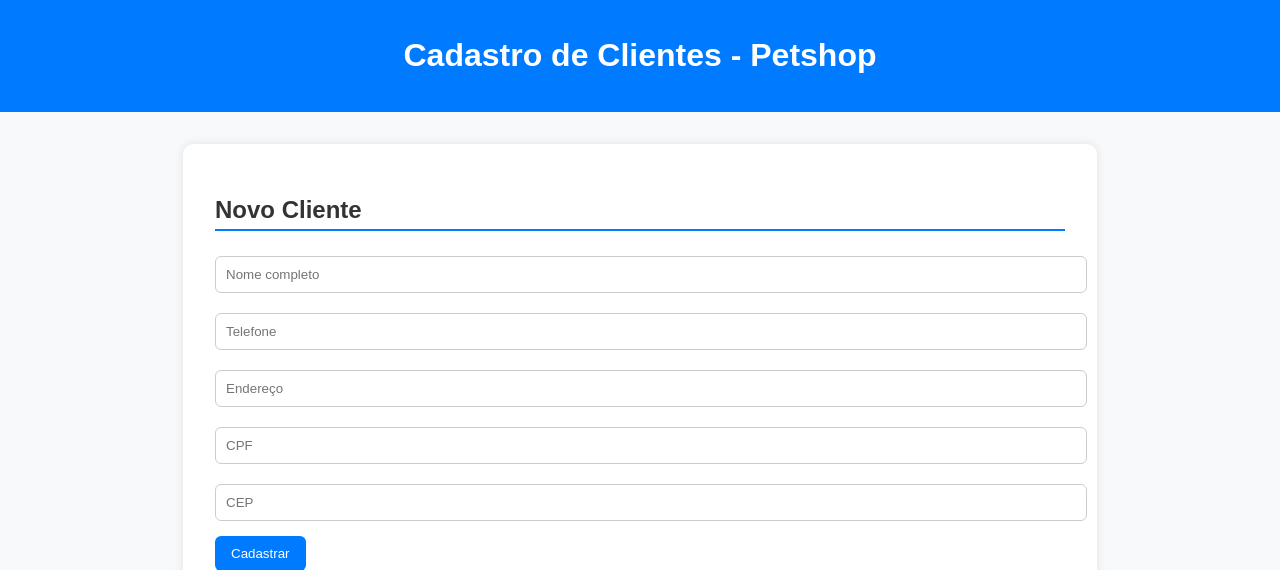
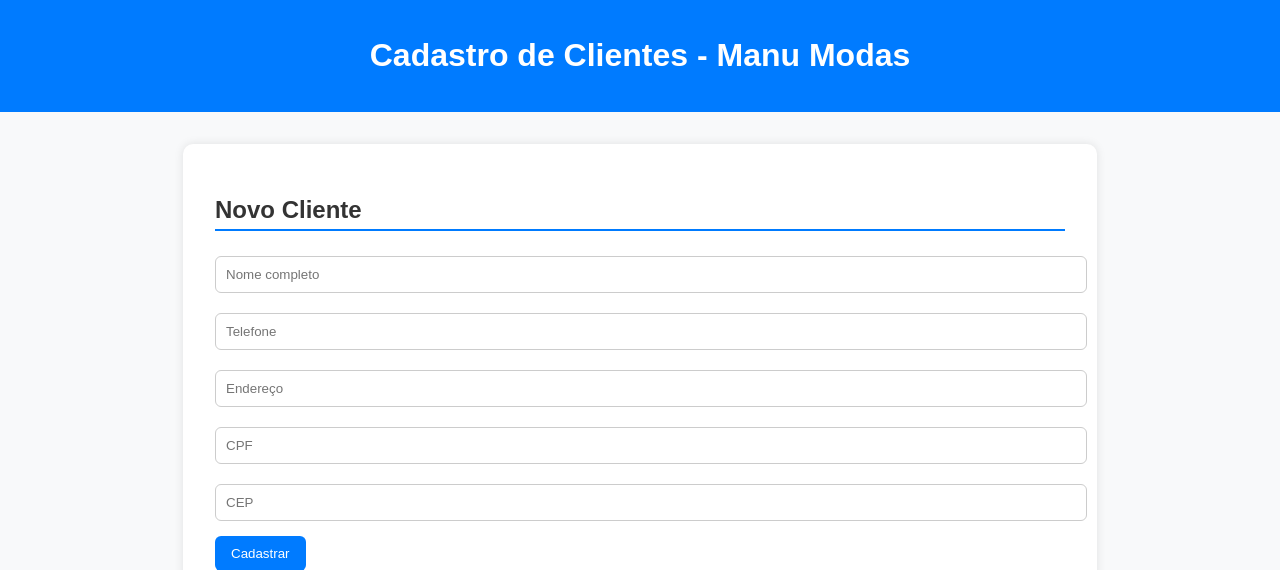
Before and after one commit to EdualyssonCoder/seg-ads, a Flask app: page / in a window 1280 px wide. Shown: the top 570 px of the page. Run offline with Flask 3, Linux system fonts and the light colour scheme.

Commit message:
Update index.html

```diff
--- a/analisedesistemas/projeto/templates/index.html
+++ b/analisedesistemas/projeto/templates/index.html
@@ -2,7 +2,7 @@
 <html lang="pt-BR">
 <head>
     <meta charset="UTF-8">
-    <title>Cadastro de Clientes - Petshop</title>
+    <title>Cadastro de Clientes - Manu Modas</title>
     <style>
         body {
             font-family: Arial, sans-serif;
@@ -105,7 +105,7 @@
 </head>
 <body>
     <header>
-        <h1>Cadastro de Clientes - Petshop</h1>
+        <h1>Cadastro de Clientes - Manu Modas</h1>
     </header>
 
     <main>
```
